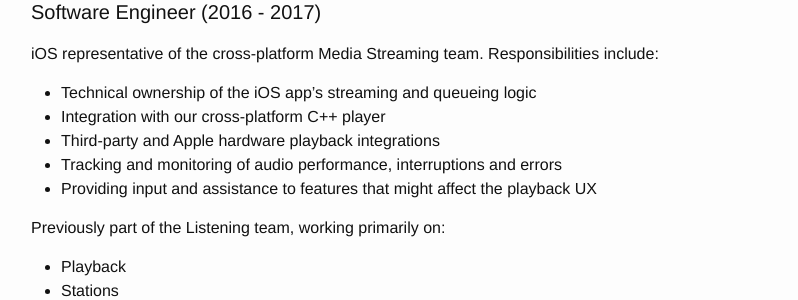
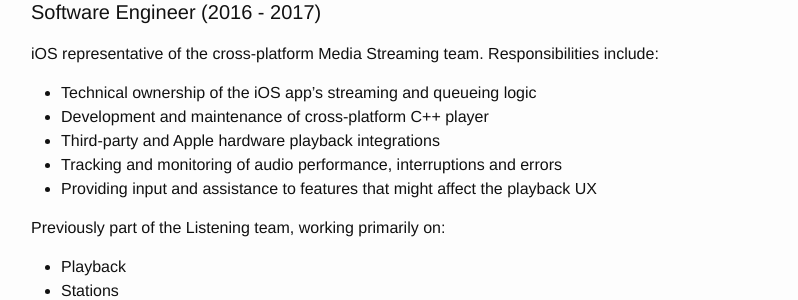
Before and after one commit to graeme/graeme.github.io, a Jekyll site: the page built from cv.md, in a window 1280 px wide and 900 px high, scrolled down 351 px. Shown: the part 152-452 px from the top of the window, without its empty margins (239-1037 px from the left). Built offline with Jekyll 4.4.1, drawn with Linux system fonts in a browser that asks for light colours.

Commit message:
Update C++ responsibilities

```diff
--- a/cv.md
+++ b/cv.md
@@ -16,7 +16,7 @@ Software engineer with a background in music and sound design. Passion for build
 #### Software Engineer (2016 - 2017)
 iOS representative of the cross-platform Media Streaming team. Responsibilities include:
 - Technical ownership of the iOS app's streaming and queueing logic
-- Integration with our cross-platform C++ player
+- Development and maintenance of cross-platform C++ player
 - Third-party and Apple hardware playback integrations
 - Tracking and monitoring of audio performance, interruptions and errors
 - Providing input and assistance to features that might affect the playback UX
```
